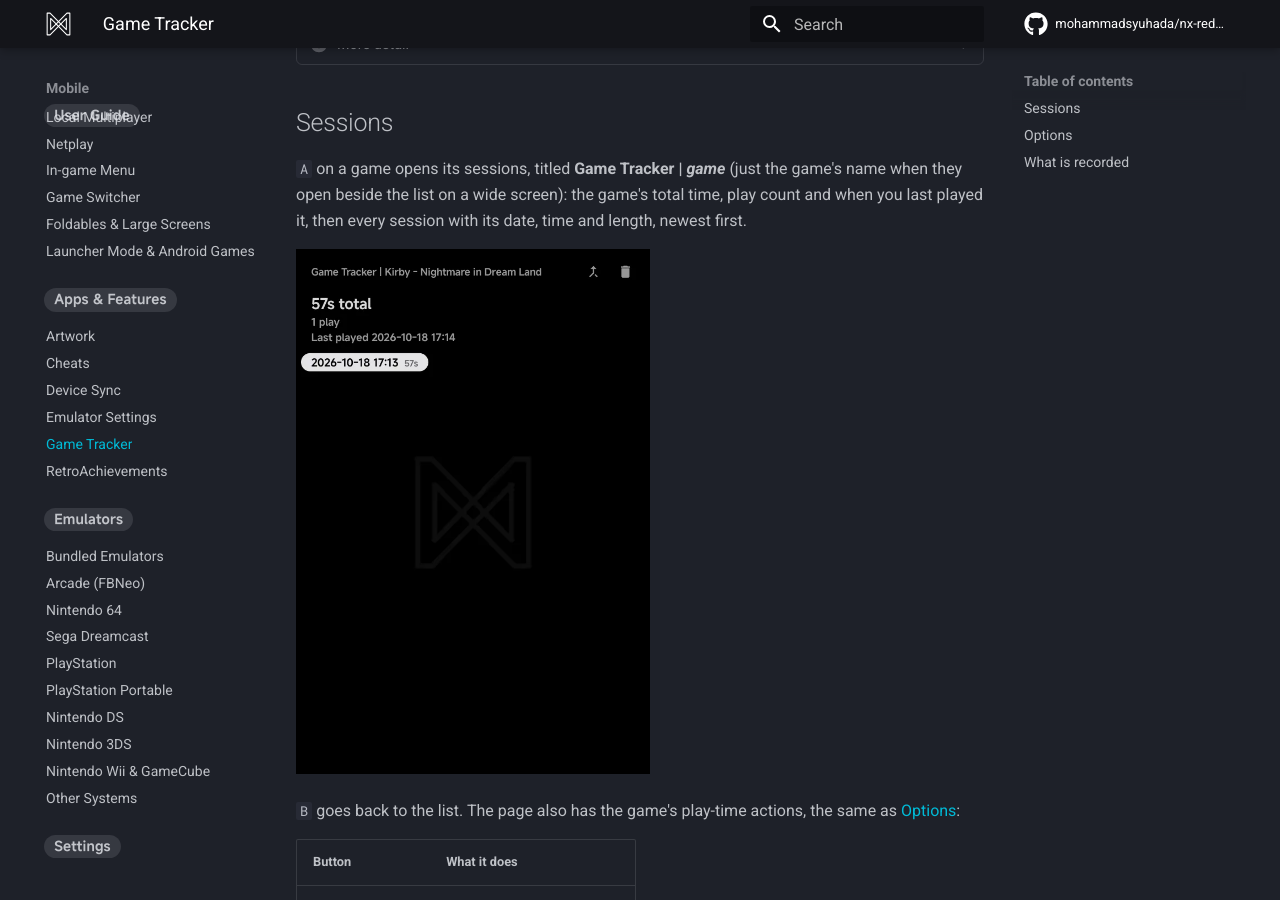
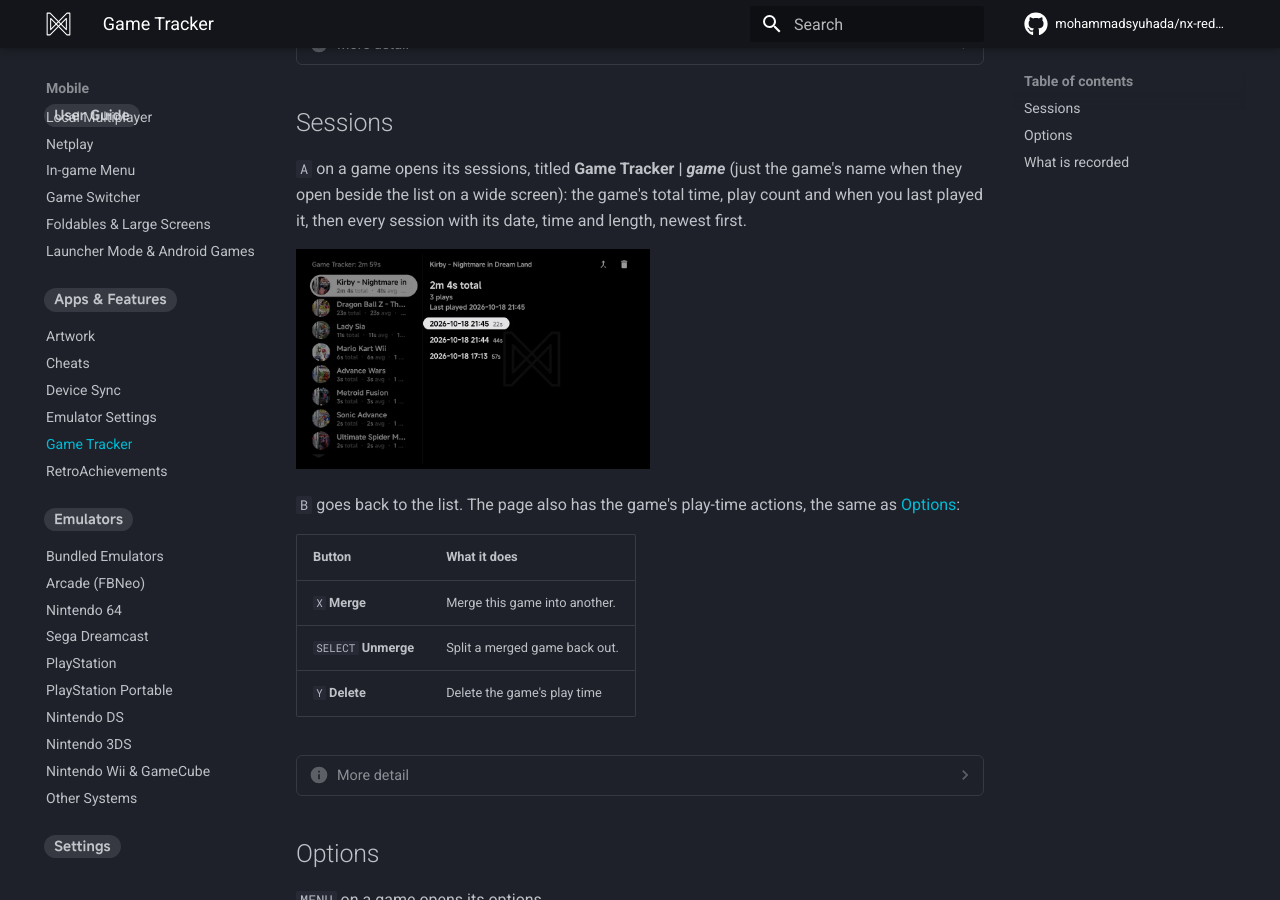
Before and after one commit to mohammadsyuhada/nx-redux-docs, an MkDocs documentation site: the page built from docs/mobile/game-tracker.md, in a window 1280 px wide and 900 px high, scrolled down 869 px. Built offline with MkDocs 1.6.1 and Material for MkDocs 9.7.7, drawn with Linux system fonts in a browser that asks for light colours; comment, search, counter and statistics services are not loaded.

Commit message:
docs(mobile): Game Tracker sessions from the Fold, two panes in landscape

```diff
--- a/docs/mobile/game-tracker.md
+++ b/docs/mobile/game-tracker.md
@@ -29,7 +29,7 @@
 game's total time, play count and when you last played it, then every session
 with its date, time and length, newest first.
 
-![Game Tracker | Kirby - Nightmare in Dream Land: 57s total, 1 play, when it was last played, and its one session](../assets/screenshots/mobile/game-tracker-sessions.webp)
+![Game Tracker in two panes: the games on the left, and Kirby - Nightmare in Dream Land's 2m 4s total, 3 plays, when it was last played and its three sessions on the right](../assets/screenshots/mobile/game-tracker-sessions.webp)
 
 `B` goes back to the list. The page also has the game's play-time actions,
 the same as [Options](#options):
```
Also changed, not shown: docs/assets/screenshots/mobile/game-tracker-sessions.webp.
